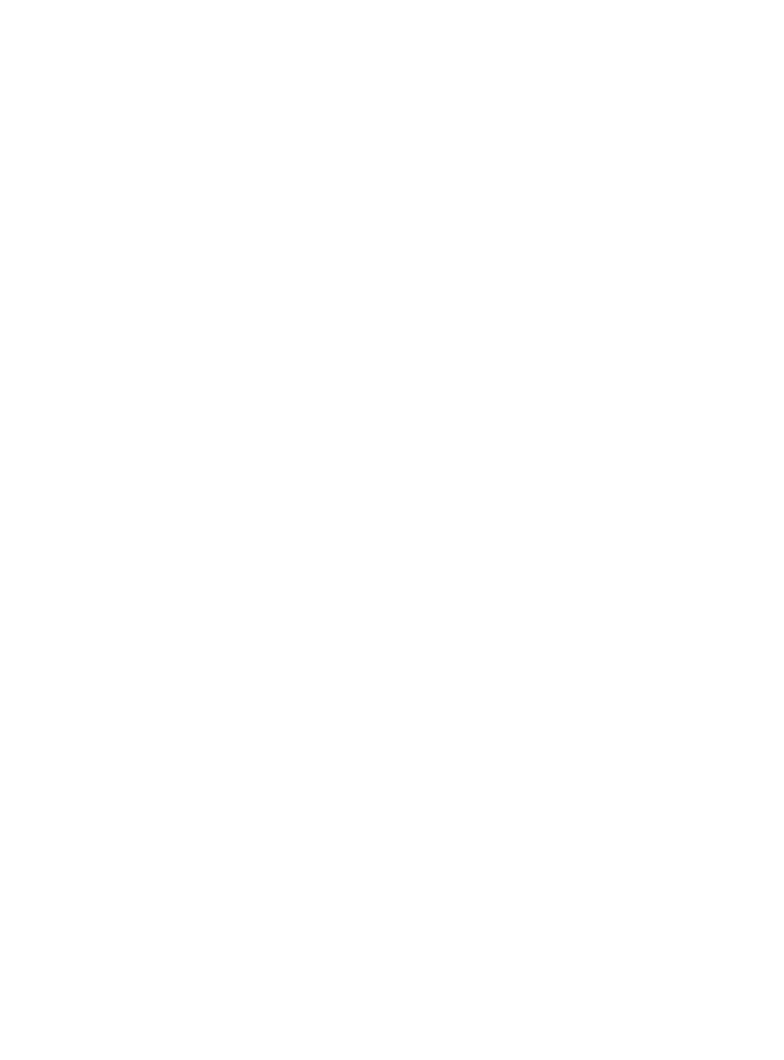
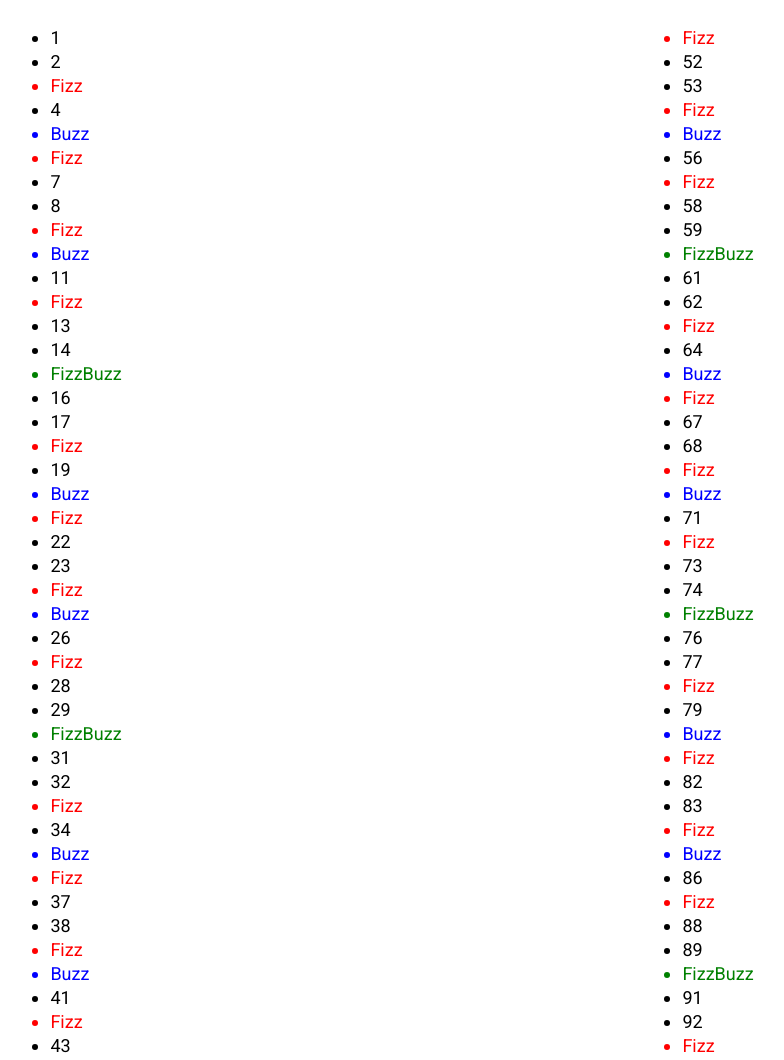
Before and after one commit to bosciu/js-fizzbuzz, a plain HTML site: page index.html in a window 1280 px wide. Shown: the top 1060 px of the page, without its empty margins (258-1042 px from the left). Before the commit the page ends 800 px from the top, so only its background shows below. Drawn offline with Linux system fonts and the light colour scheme.

Commit message:
Completamento esercizio con inner e colori

```diff
--- a/css/style.css
+++ b/css/style.css
@@ -0,0 +1,26 @@
+body {
+    display: flex;
+    justify-content: space-around;
+    font-family: 'Roboto', sans-serif;
+}
+
+li {
+    font-size: 18px;
+    margin: 3px 0;
+}
+
+ul {
+    display: inline-block;
+}
+
+.color-red {
+    color: red;
+}
+
+.color-blue {
+    color: blue;
+}
+
+.color-green {
+    color: green;
+}
--- a/index.html
+++ b/index.html
@@ -5,12 +5,17 @@
     <meta charset="UTF-8">
     <meta http-equiv="X-UA-Compatible" content="IE=edge">
     <meta name="viewport" content="width=device-width, initial-scale=1.0">
+    <link rel="preconnect" href="https://fonts.gstatic.com">
+    <link href="https://fonts.googleapis.com/css2?family=Roboto&display=swap" rel="stylesheet">
     <link rel="stylesheet" href="css/style.css">
     <title>Document</title>
 </head>
 
 <body>
-
+    <ul id="lista">
+    </ul>
+    <ul id="lista-2">
+    </ul>
 
     <script src="js/script.js" type="text/javascript"></script>
 </body>
--- a/js/script.js
+++ b/js/script.js
@@ -6,19 +6,33 @@ Come faccio a sapere se un numero è divisibile per?
 Abbiamo visto qualcosa di particolare che possiamo usare? */
 
 var numeri = [];
+var lista = document.getElementById("lista");
+var lista2 = document.getElementById("lista-2");
 
 for (var i = 1; i < 101; i++) {
     numeri.push(i);
 }
 
 for (var i = 0; i < numeri.length; i++) {
-    if (!(numeri[i] % 3) && !(numeri[i] % 5)) {
-        console.log("FizzBuzz");
-    } else if (!(numeri[i] % 5)) {
-        console.log("Buzz")
-    } else if (!(numeri[i] % 3)) {
-        console.log("Fizz");
+    if (i <= 49) {
+        if (!(numeri[i] % 3) && !(numeri[i] % 5)) {
+            lista.innerHTML += "<li class='color-green'>FizzBuzz</li>";
+        } else if (!(numeri[i] % 5)) {
+            lista.innerHTML += "<li class='color-blue'>Buzz</li>";
+        } else if (!(numeri[i] % 3)) {
+            lista.innerHTML += "<li class='color-red'>Fizz</li>";
+        } else {
+            lista.innerHTML += "<li>" + numeri[i] + "</li>";
+        }
     } else {
-        console.log(numeri[i]);
+        if (!(numeri[i] % 3) && !(numeri[i] % 5)) {
+            lista2.innerHTML += "<li class='color-green'>FizzBuzz</li>";
+        } else if (!(numeri[i] % 5)) {
+            lista2.innerHTML += "<li class='color-blue'>Buzz</li>";
+        } else if (!(numeri[i] % 3)) {
+            lista2.innerHTML += "<li class='color-red'>Fizz</li>";
+        } else {
+            lista2.innerHTML += "<li>" + numeri[i] + "</li>";
+        }
     }
 }
```
